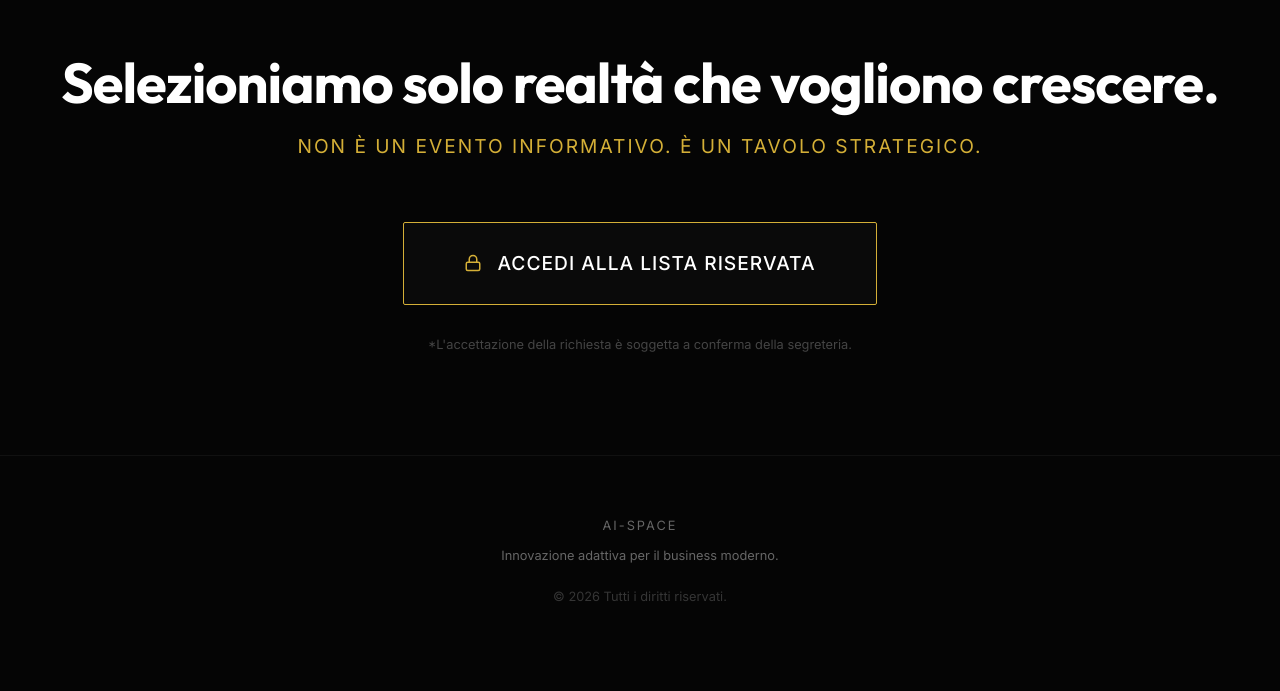
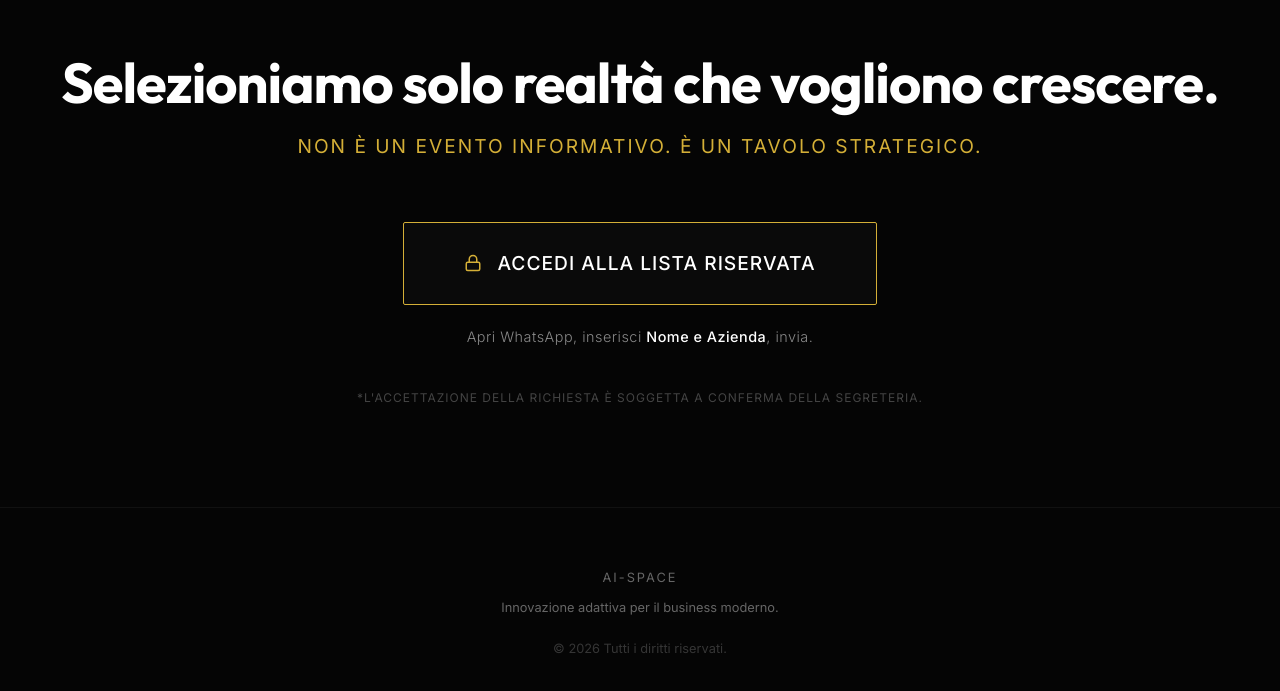
Before and after one commit to scirettaclienti-design/dovevai, a React (Vite) app: page / in a window 1280 px wide. Shown: the part 4999-5690 px from the top of the page. Before the commit the page ends 5666 px from the top, so only its background shows below. Built offline with nearby package versions, Linux system fonts and the light colour scheme.

Commit message:
Add explainer text to FinalCTA button

```diff
--- a/src/components/FinalCTA.jsx
+++ b/src/components/FinalCTA.jsx
@@ -62,7 +62,11 @@ Confermo la mia presenza.`;
                         <div className="hover-fill"></div>
                     </motion.a>
 
-                    <p style={{ marginTop: '30px', fontSize: '0.8rem', color: '#444' }}>
+                    <div style={{ marginTop: '20px', color: '#888', fontSize: '0.9rem', fontWeight: '300', letterSpacing: '0.5px' }}>
+                        Apri WhatsApp, inserisci <span style={{ color: '#fff', fontWeight: '500' }}>Nome e Azienda</span>, invia.
+                    </div>
+
+                    <p style={{ marginTop: '40px', fontSize: '0.75rem', color: '#444', textTransform: 'uppercase', letterSpacing: '1px' }}>
                         *L'accettazione della richiesta è soggetta a conferma della segreteria.
                     </p>
                 </SectionWrapper>
```
